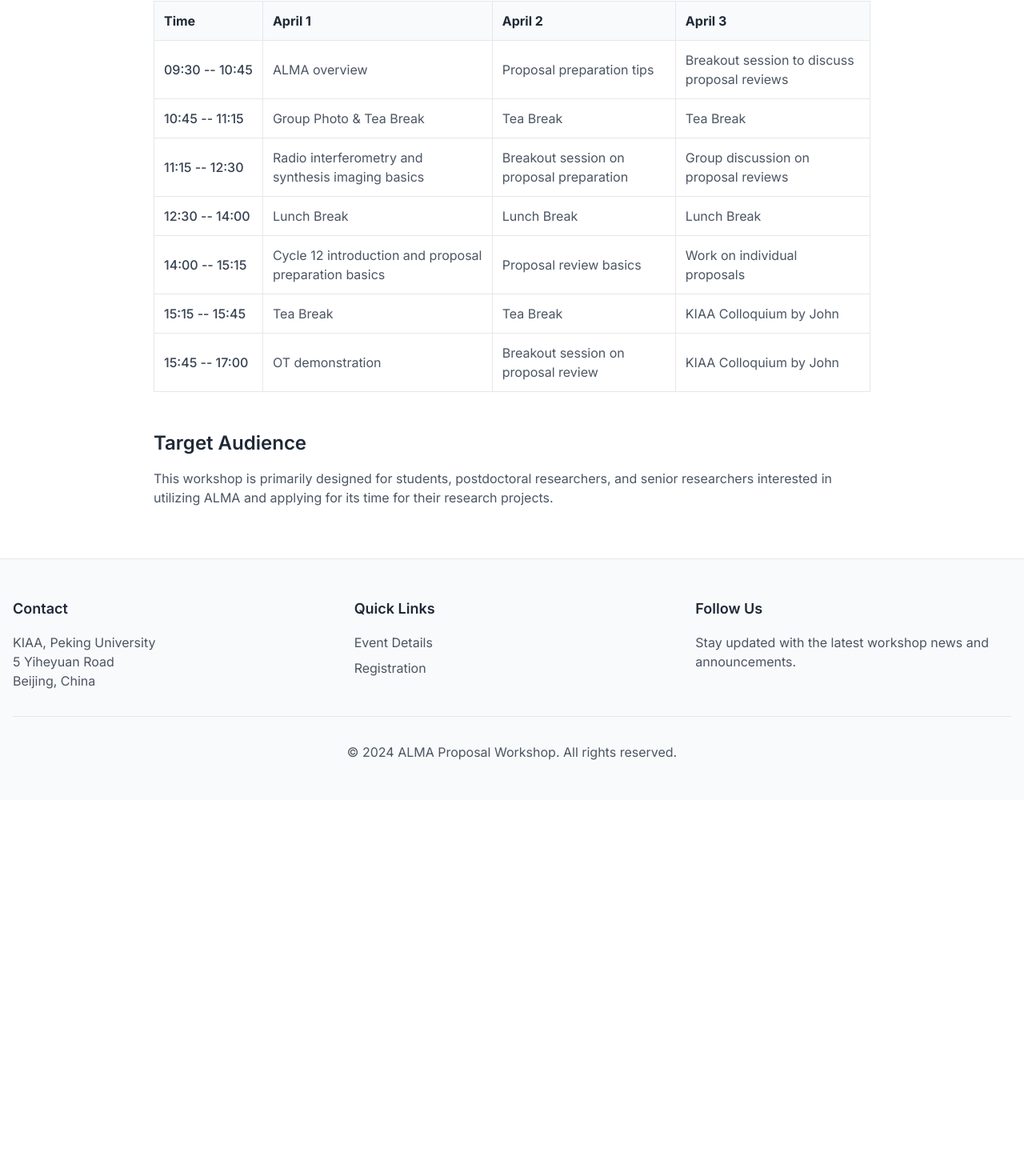
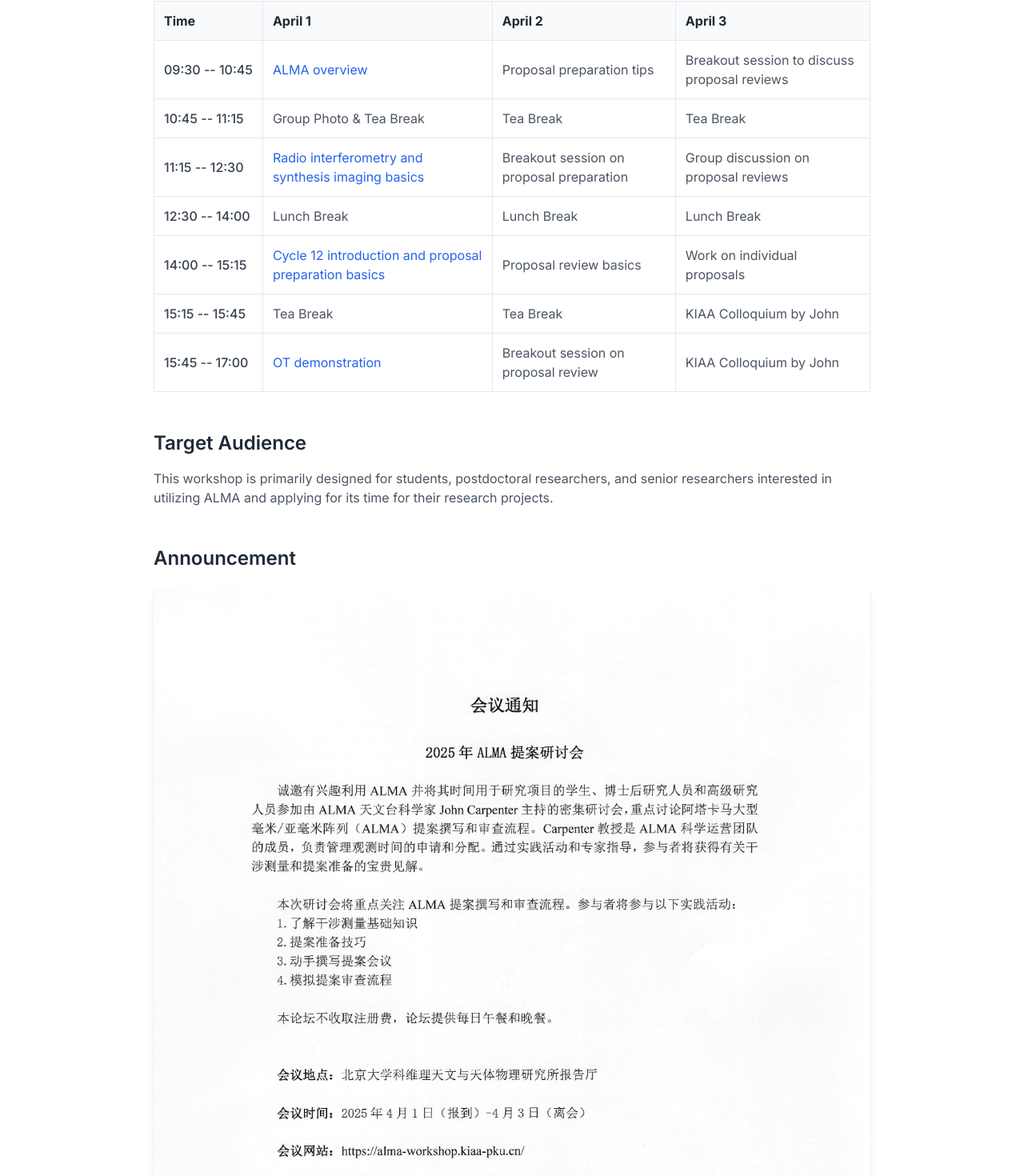
Before and after one commit to mars-knowsnothing/alma-workshop, a Next.js app: page /details in a window 1280 px wide. Shown: the part 579-2049 px from the top of the page at 80% size. Before the commit the page ends 1579 px from the top, so only its background shows below. Built offline with nearby package versions, Linux system fonts and the light colour scheme.

Commit message:
1. add announcement png 2. add material download links

```diff
--- a/src/app/details/page.tsx
+++ b/src/app/details/page.tsx
@@ -2,7 +2,7 @@ export default function Details() {
   const schedule = [
     {
       time: "09:30 -- 10:45",
-      day1: "ALMA overview",
+      day1: <a href="https://kavli-website-data.s3.ap-northeast-3.amazonaws.com/file-share/01_ALMA_overview.pdf" target="_blank" rel="noopener noreferrer" className="text-blue-600 hover:text-blue-800 hover:underline">ALMA overview</a>,
       day2: "Proposal preparation tips",
       day3: "Breakout session to discuss proposal reviews"
     },
@@ -14,7 +14,7 @@ export default function Details() {
     },
     {
       time: "11:15 -- 12:30",
-      day1: "Radio interferometry and synthesis imaging basics",
+      day1: <a href="https://kavli-website-data.s3.ap-northeast-3.amazonaws.com/file-share/02_Radio_interferometry.pdf" target="_blank" rel="noopener noreferrer" className="text-blue-600 hover:text-blue-800 hover:underline">Radio interferometry and synthesis imaging basics</a>,
       day2: "Breakout session on proposal preparation",
       day3: "Group discussion on proposal reviews"
     },
@@ -26,7 +26,7 @@ export default function Details() {
     },
     {
       time: "14:00 -- 15:15",
-      day1: "Cycle 12 introduction and proposal preparation basics",
+      day1: <a href="https://kavli-website-data.s3.ap-northeast-3.amazonaws.com/file-share/03_Cycle12_overview.pdf" target="_blank" rel="noopener noreferrer" className="text-blue-600 hover:text-blue-800 hover:underline">Cycle 12 introduction and proposal preparation basics</a>,
       day2: "Proposal review basics",
       day3: "Work on individual proposals"
     },
@@ -38,7 +38,7 @@ export default function Details() {
     },
     {
       time: "15:45 -- 17:00",
-      day1: "OT demonstration",
+      day1: <a href="https://kavli-website-data.s3.ap-northeast-3.amazonaws.com/file-share/John_example.aot" target="_blank" rel="noopener noreferrer" className="text-blue-600 hover:text-blue-800 hover:underline">OT demonstration</a>,
       day2: "Breakout session on proposal review",
       day3: "KIAA Colloquium by John"
     }
@@ -106,6 +106,24 @@ export default function Details() {
               This workshop is primarily designed for students, postdoctoral researchers, and senior researchers interested in utilizing ALMA and applying for its time for their research projects.
             </p>
           </section>
+
+          <section>
+            <h2 className="text-2xl font-semibold mb-4 text-gray-800">Announcement</h2>
+            <div className="flex justify-center">
+              <a
+                href="/announcement.png"
+                target="_blank"
+                rel="noopener noreferrer"
+                className="text-blue-600 hover:text-blue-800 hover:underline"
+              >
+                <img
+                  src="/announcement.png"
+                  alt="Workshop Announcement"
+                  className="max-w-full h-auto rounded-lg shadow-md"
+                />
+              </a>
+            </div>
+          </section>
         </div>
       </div>
     </main>
```
Also changed, not shown: public/announcement.png (added).
